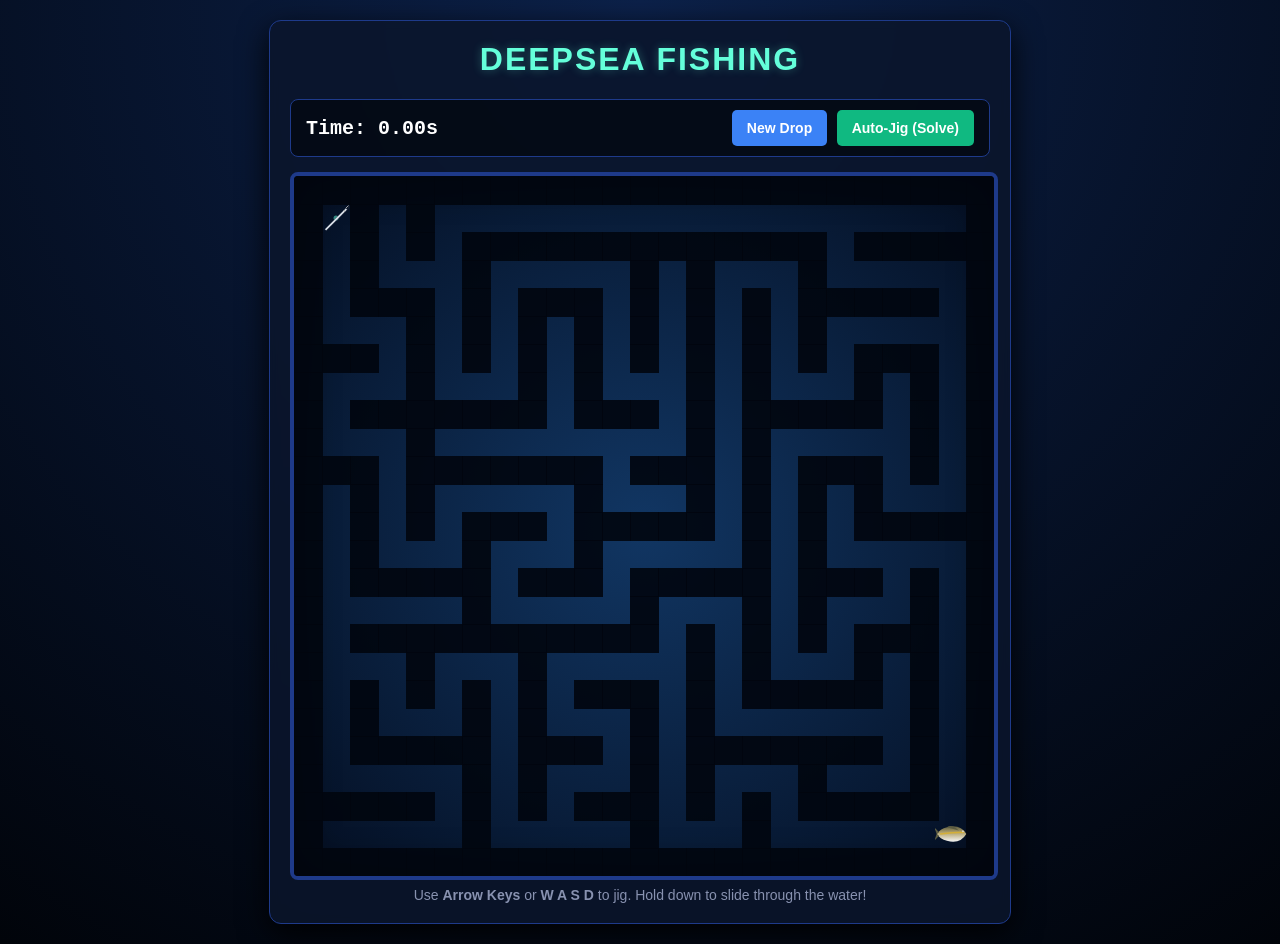
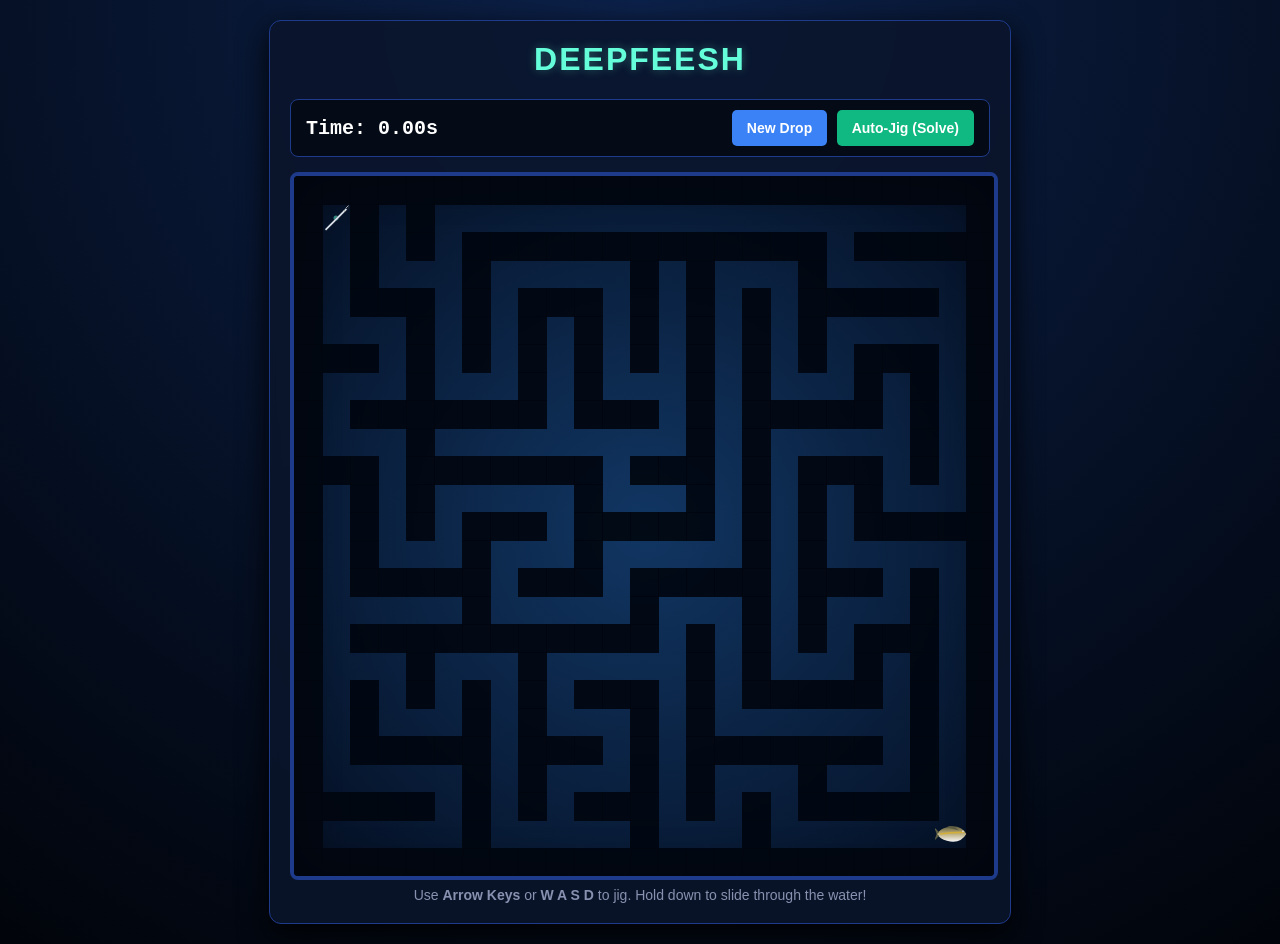
Before and after one commit to renekrmacGit/DeepFeesh-labirint, a plain HTML site: page index.html in a window 1280 px wide. Drawn offline with Linux system fonts and the light colour scheme.

Commit message:
Fix title and heading from 'Deepsea' to 'DeepFeesh'

```diff
--- a/index.html
+++ b/index.html
@@ -3,13 +3,13 @@
 <head>
     <meta charset="UTF-8">
     <meta name="viewport" content="width=device-width, initial-scale=1.0">
-    <title>Deepsea Fishing - Pathfinding Game</title>
+    <title>DeepFeesh Fishing - Pathfinding Game</title>
     <link rel="stylesheet" href="styles/styles.css">
 </head>
 <body>
 
     <div class="game-panel">
-        <h1>DEEPSEA FISHING</h1>
+        <h1>DEEPFEESH</h1>
 
         <div class="dashboard">
             <div class="timer">Time: <span id="timeDisplay">0.00</span>s</div>
```
